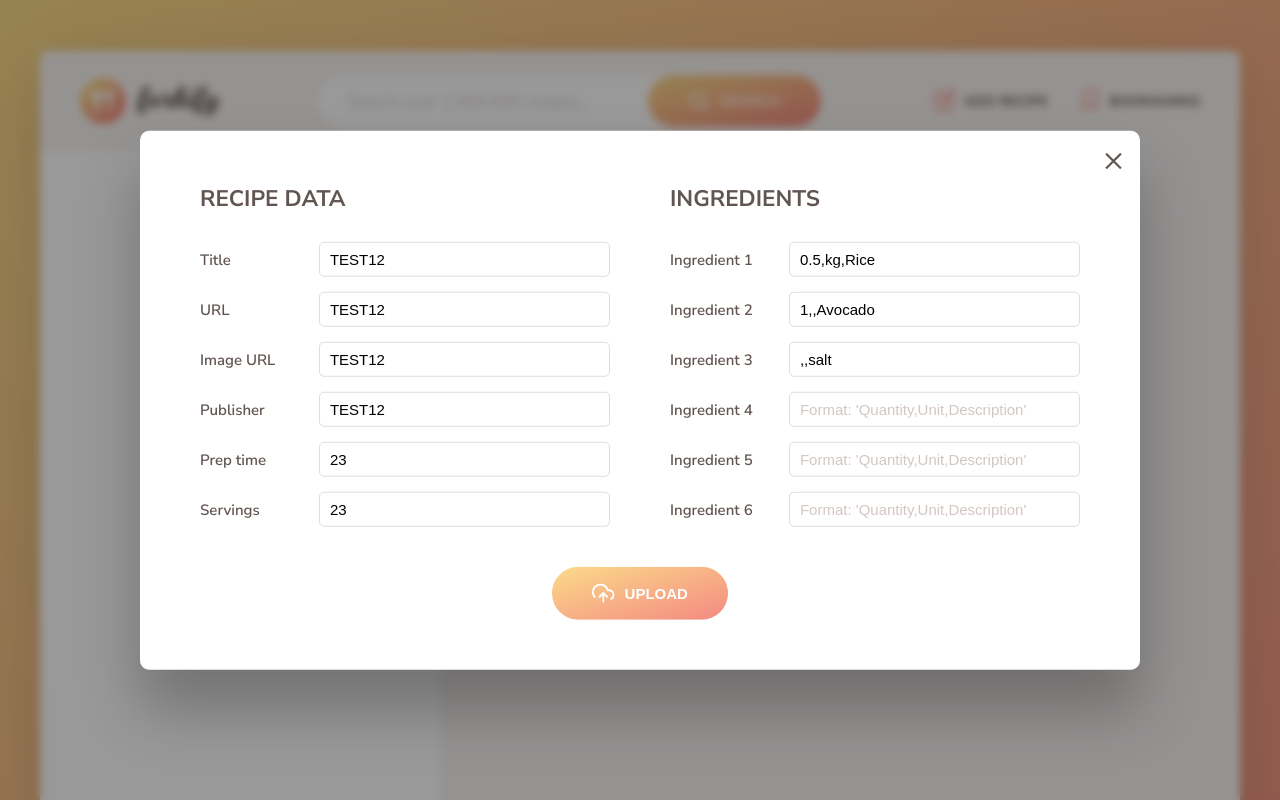
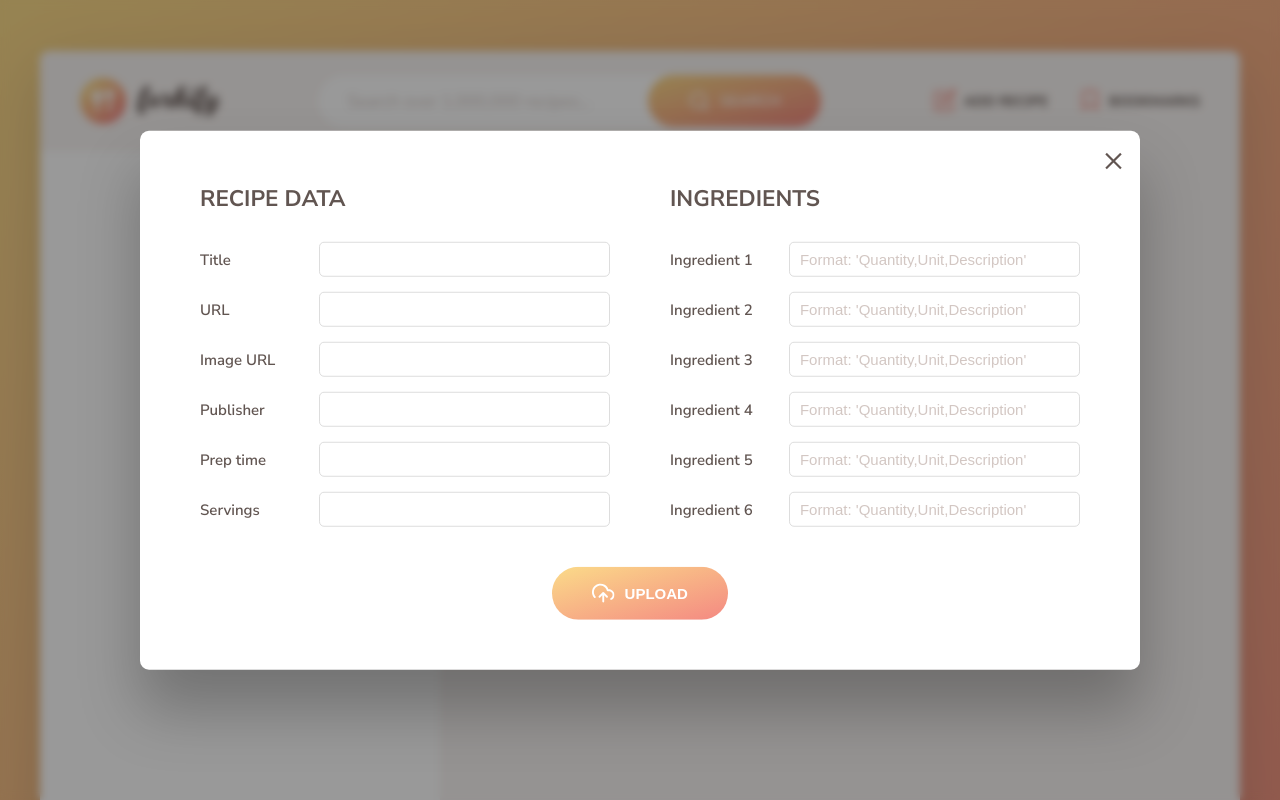
Before and after one commit to frontendparham/forkify-app, a website built with Parcel: page index.html in a window 1280 px wide. Both pictures are taken after a click on the button "ADD RECIPE". Shown: the top 800 px of the page. Built offline with nearby package versions, Linux system fonts and the light colour scheme.

Commit message:
Fix form input values

```diff
--- a/index.html
+++ b/index.html
@@ -262,24 +262,23 @@
         <div class="upload__column">
           <h3 class="upload__heading">Recipe data</h3>
           <label>Title</label>
-          <input value="TEST12" required name="title" type="text" />
+          <input required name="title" type="text" />
           <label>URL</label>
-          <input value="TEST12" required name="sourceUrl" type="text" />
+          <input required name="sourceUrl" type="text" />
           <label>Image URL</label>
-          <input value="TEST12" required name="image" type="text" />
+          <input required name="image" type="text" />
           <label>Publisher</label>
-          <input value="TEST12" required name="publisher" type="text" />
+          <input required name="publisher" type="text" />
           <label>Prep time</label>
-          <input value="23" required name="cookingTime" type="number" />
+          <input required name="cookingTime" type="number" />
           <label>Servings</label>
-          <input value="23" required name="servings" type="number" />
+          <input required name="servings" type="number" />
         </div>
 
         <div class="upload__column">
           <h3 class="upload__heading">Ingredients</h3>
           <label>Ingredient 1</label>
           <input
-            value="0.5,kg,Rice"
             type="text"
             required
             name="ingredient-1"
@@ -287,14 +286,12 @@
           />
           <label>Ingredient 2</label>
           <input
-            value="1,,Avocado"
             type="text"
             name="ingredient-2"
             placeholder="Format: 'Quantity,Unit,Description'"
           />
           <label>Ingredient 3</label>
           <input
-            value=",,salt"
             type="text"
             name="ingredient-3"
             placeholder="Format: 'Quantity,Unit,Description'"
```
